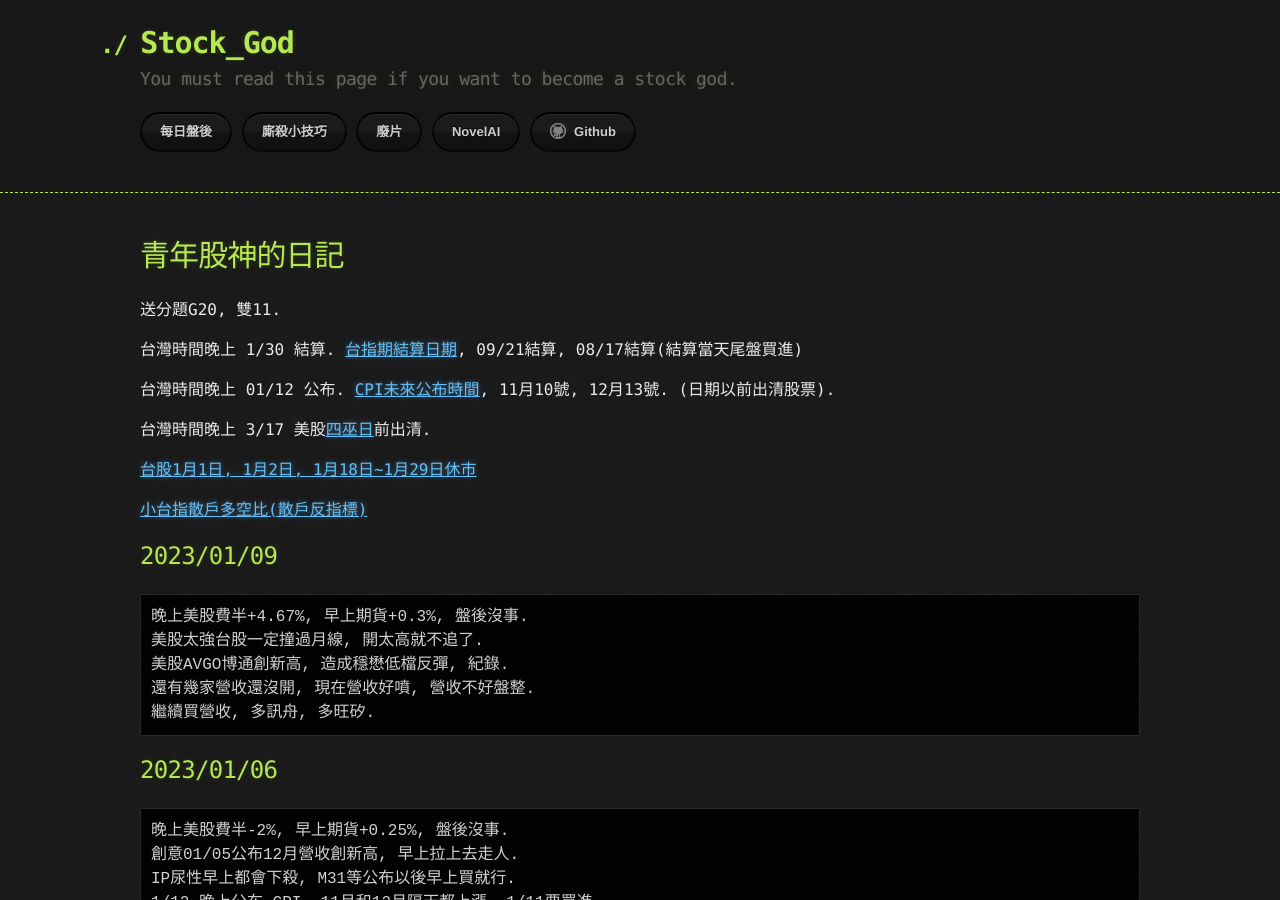
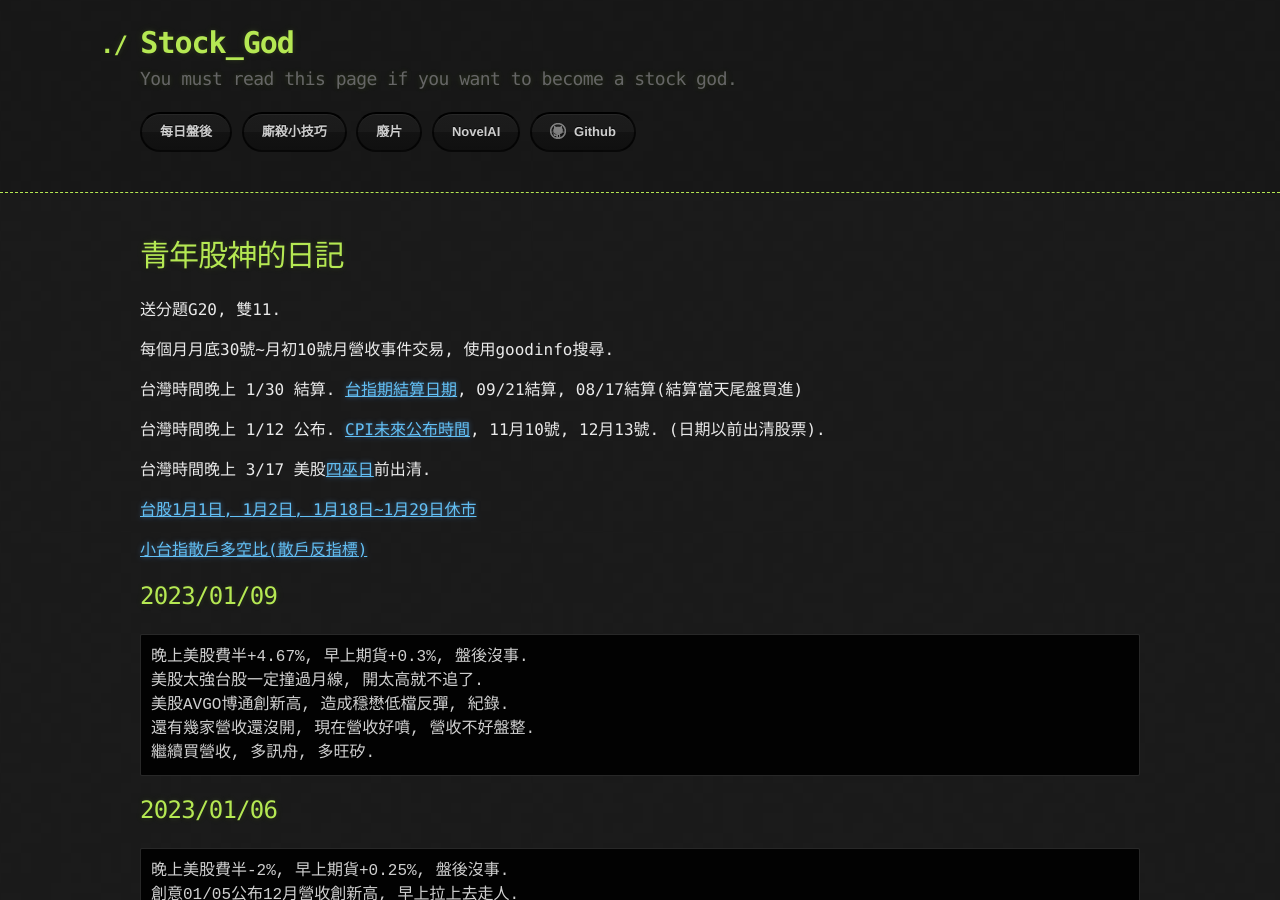
Before and after one commit to lepg5487/Stock_God, a Jekyll site: the page built from index.md, in a window 1280 px wide and 900 px high. Built offline with Jekyll 4.4.1, drawn with Linux system fonts in a browser that asks for light colours; our own code applies the rules of GitHub Pages for plain Markdown files.

Commit message:
Update index.md

```diff
--- a/index.md
+++ b/index.md
@@ -6,9 +6,11 @@ layout: testlayouts
 
 送分題G20, 雙11.
 
+每個月月底30號~月初10號月營收事件交易, 使用goodinfo搜尋.
+
 台灣時間晚上 1/30 結算. [台指期結算日期](https://www.taifex.com.tw/file/taifex/CHINESE/4/2023Calendar_cv1.pdf), 09/21結算, 08/17結算(結算當天尾盤買進)
 
-台灣時間晚上 01/12 公布. [CPI未來公布時間](https://hk.investing.com/economic-calendar/cpi-733), 11月10號, 12月13號. (日期以前出清股票).
+台灣時間晚上 1/12 公布. [CPI未來公布時間](https://hk.investing.com/economic-calendar/cpi-733), 11月10號, 12月13號. (日期以前出清股票).
 
 台灣時間晚上 3/17 美股[四巫日](https://www.taifex.com.tw/file/taifex/CHINESE/4/2023Calendar_cv1.pdf)前出清.
 
```
